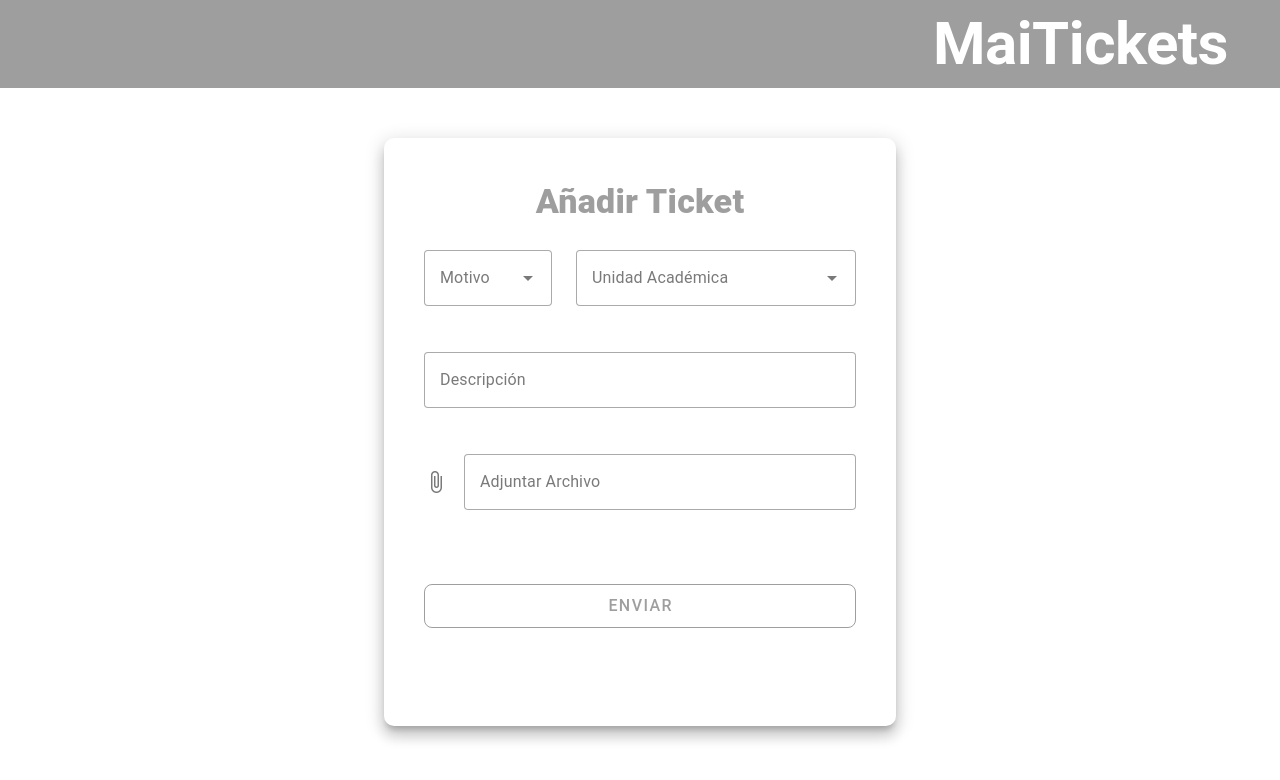
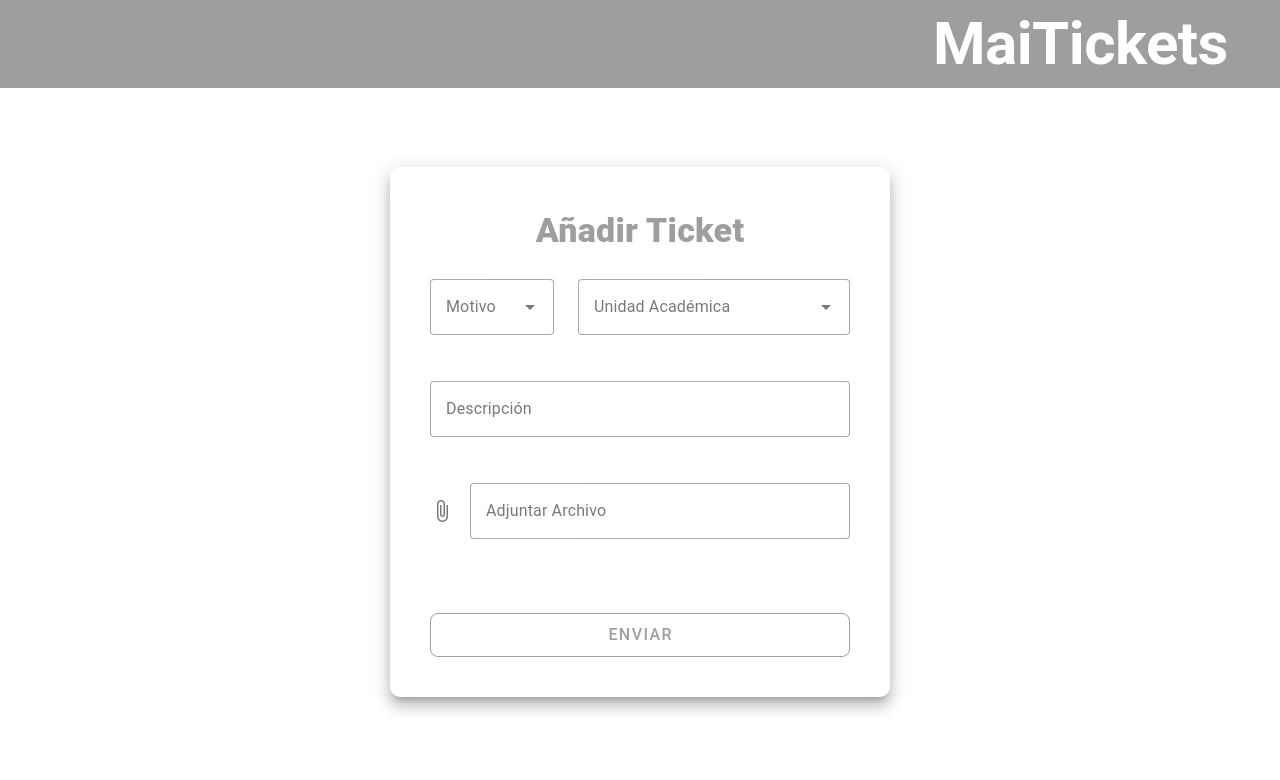
Before and after one commit to FabianLizama/maiTicketsProject, a Vue app in the folder vue-frontend/: page /add-ticket in a window 1280 px wide. Shown: the top 780 px of the page. Built offline with nearby package versions, Linux system fonts and the light colour scheme.

Commit message:
fix: v-card size feix

```diff
--- a/vue-frontend/src/components/pages/AddTicket.vue
+++ b/vue-frontend/src/components/pages/AddTicket.vue
@@ -12,10 +12,9 @@
         >
             <v-card
             :elevation="10"
-            width="40%"
-            height="80%"
             class="pa-10"
             style="border-radius: 10px"
+            min-width="500"
             >
                 <v-row class="py-1">
                     <v-col cols="12" align="center">
```
